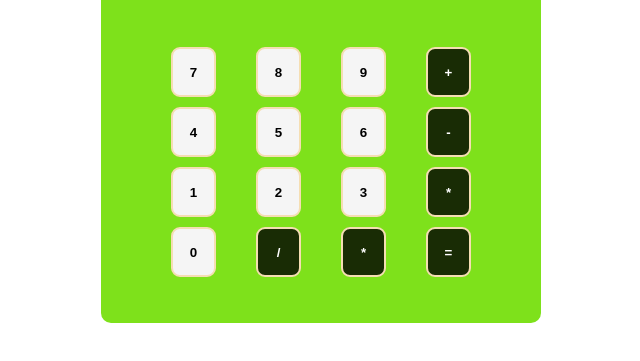
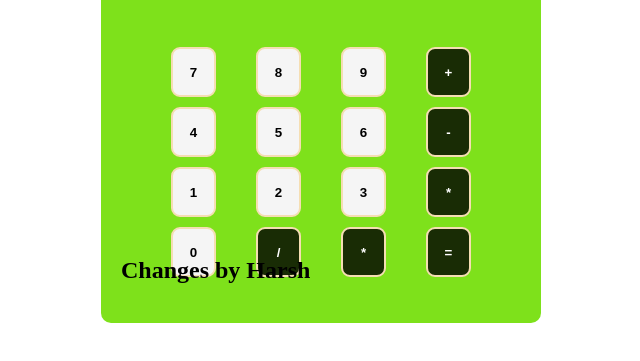
Before and after one commit to harshdamhase/calci1, a plain HTML site: page index.html in a window 1280 px wide. Shown: the part 217-578 px from the top of the page, without its empty margins (319-959 px from the left). Drawn offline with Linux system fonts and the light colour scheme.

Commit message:
changes by hk

```diff
--- a/index.html
+++ b/index.html
@@ -93,7 +93,9 @@
             <button class="cal-button bg-red">*</button>
             <button class="cal-button bg-red">=</button>
         </div>
-
+<div>
+    <h2> Changes by Harsh </h2>
+</div>
 </body>
 
 </html>
```
